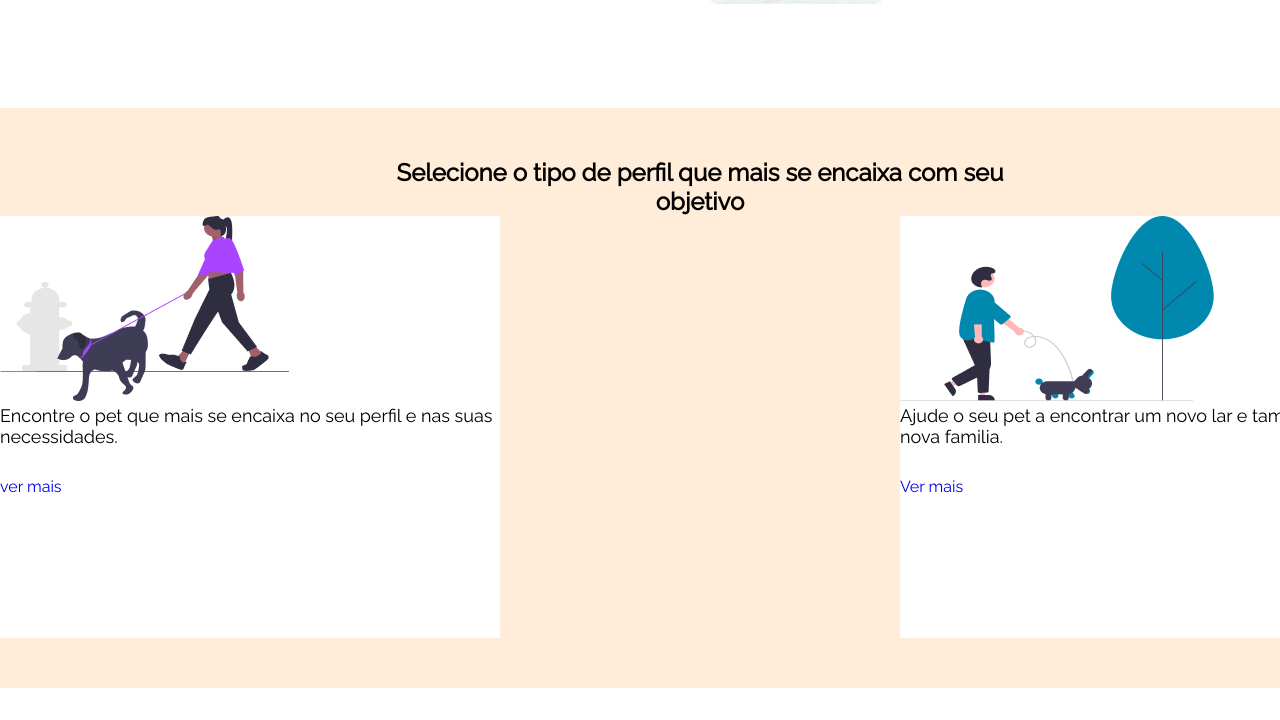
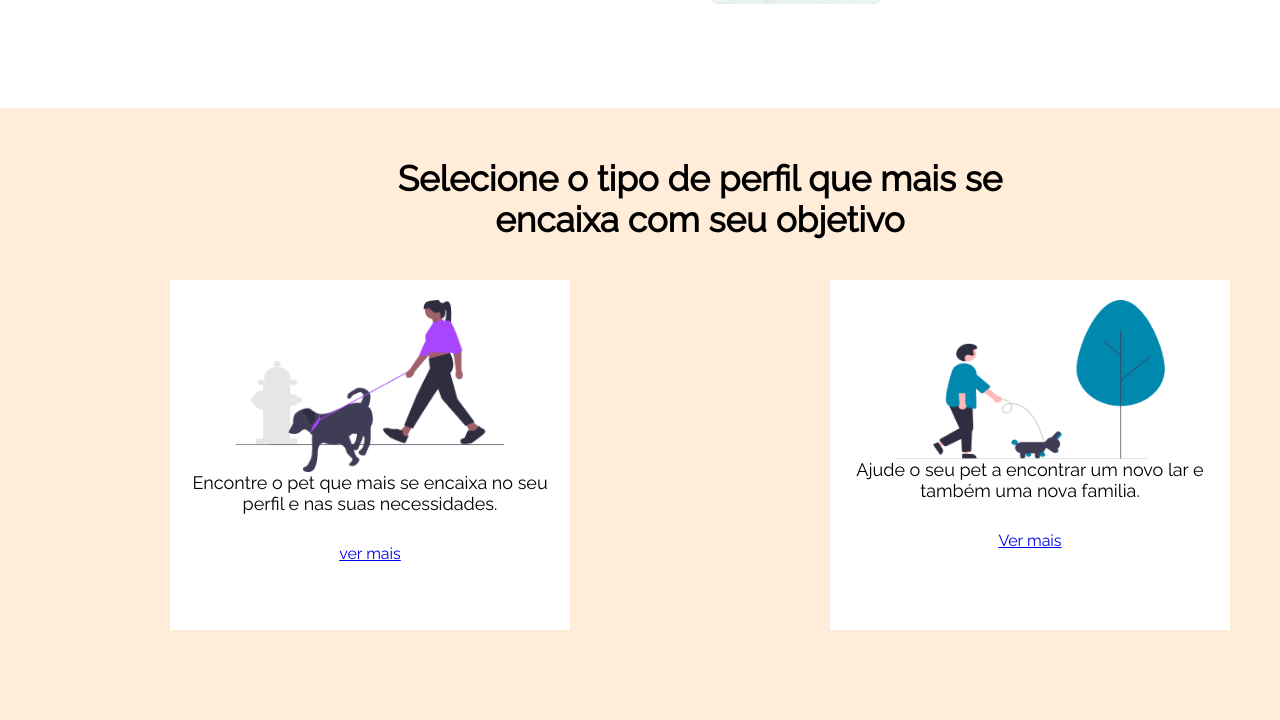
Before and after one commit to isamarvaldez/sabadaco, a plain HTML site: page index.html in a window 1280 px wide. Shown: the part 610-1330 px from the top of the page. Before the commit the page ends 1298 px from the top, so only its background shows below. Drawn offline with Linux system fonts and the light colour scheme.

Commit message:
section2

```diff
--- a/css/styles.css
+++ b/css/styles.css
@@ -102,19 +102,37 @@ button {
 }
 
 h2{
-    font-size: 25x;
+    font-size: 35px;
     width: 700px;
     text-align: center;
     margin: 0 auto;
 }
 
 .passeiodecachorro {
-    justify-content: space-between;
+    margin: 40px;
+    justify-content: space-around;
     display: flex;
 
 }
 .cartao1, .cartao2{
     background-color: white;
-    width: 500px;
-    height: 422px;
+    width: 400px;
+    height: 350px;
+    display: flex;
+    flex-direction: column;
+    align-items: center;
+    padding: 20px;
+
 }
+.cartao1 img, .cartao2 img {
+
+    width: 270px;
+
+}
+.cartao1 p, .cartao2 p {
+    text-align: center;
+}
+
+.cartao1 a, .cartao2 a {
+    text-decoration: underline;
+}
--- a/index.html
+++ b/index.html
@@ -57,6 +57,13 @@
             </div>
 
         </section>
+        <section class="section3">
+
+
+
+            </div>
+            <section></section>
+        </section>
     </main>
     <footer>
     </footer>
```
